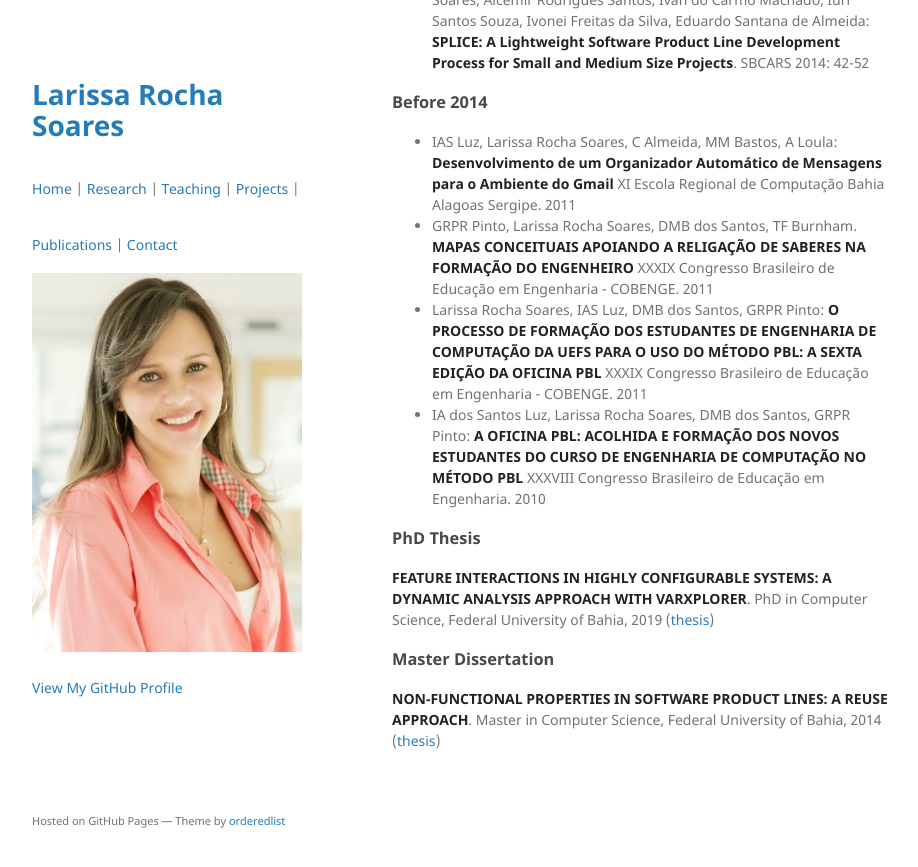
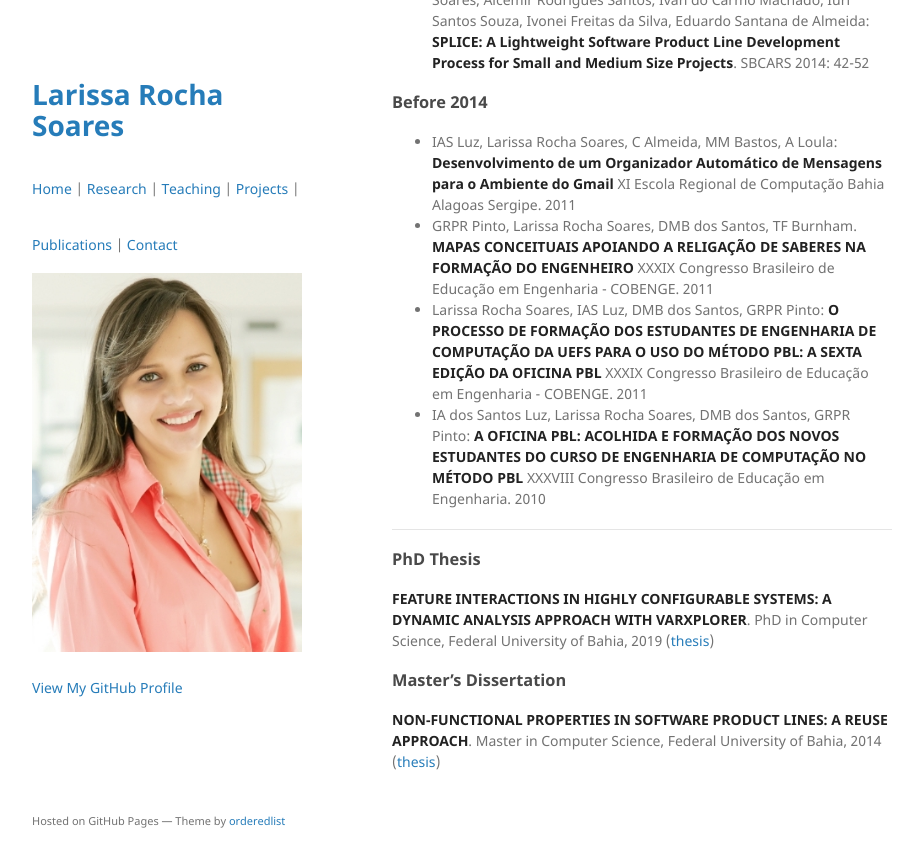
Before and after one commit to larirsoares/larirsoares.github.io, a Jekyll site: the page built from publications.md, in a window 1280 px wide and 900 px high, scrolled down 1195 px. Shown: the top 867 px of the window, without its empty margins (178-1096 px from the left). Built offline with Jekyll 4.4.1, drawn with Linux system fonts in a browser that asks for light colours; the repository's description, which GitHub fills in, is left out.

```diff
--- a/publications.md
+++ b/publications.md
@@ -53,10 +53,13 @@ title: "Publications"
 *	IA dos Santos Luz, Larissa Rocha Soares, DMB dos Santos, GRPR Pinto: **A OFICINA PBL: ACOLHIDA E FORMAÇÃO DOS NOVOS ESTUDANTES DO CURSO DE ENGENHARIA DE COMPUTAÇÃO NO MÉTODO PBL** XXXVIII Congresso Brasileiro de Educação em Engenharia. 2010
 
 
+
+* * *
+
 ### PhD Thesis
 
 **FEATURE INTERACTIONS IN HIGHLY CONFIGURABLE SYSTEMS: A DYNAMIC ANALYSIS APPROACH WITH VARXPLORER**. PhD in Computer Science, Federal University of Bahia, 2019 ([thesis](/files/Tese Final_Larissa Rocha.pdf))
 
-### Master Dissertation
+### Master's Dissertation
 
 **NON-FUNCTIONAL PROPERTIES IN SOFTWARE PRODUCT LINES: A REUSE APPROACH**. Master in Computer Science, Federal University of Bahia, 2014 ([thesis](/files/Dissertacaomestrado.pdf))
```
